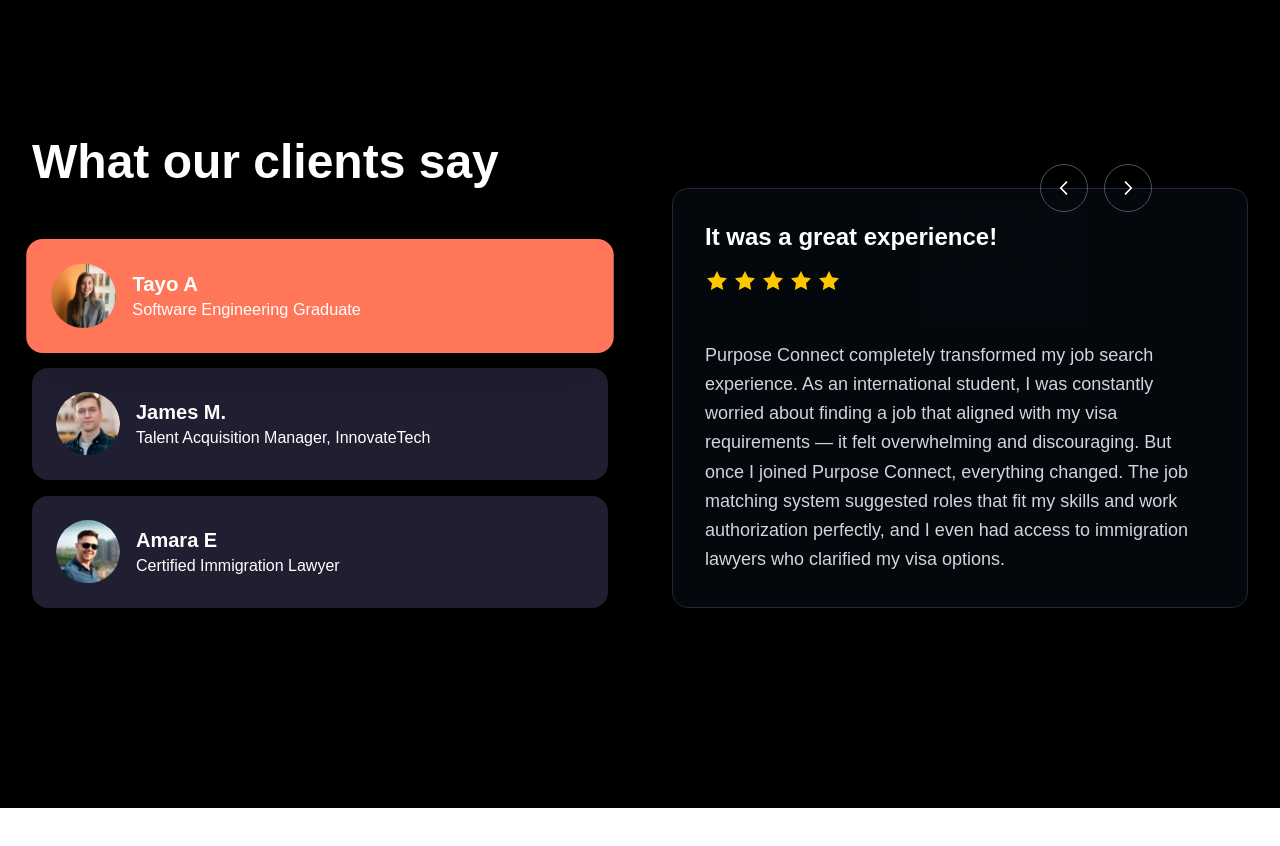
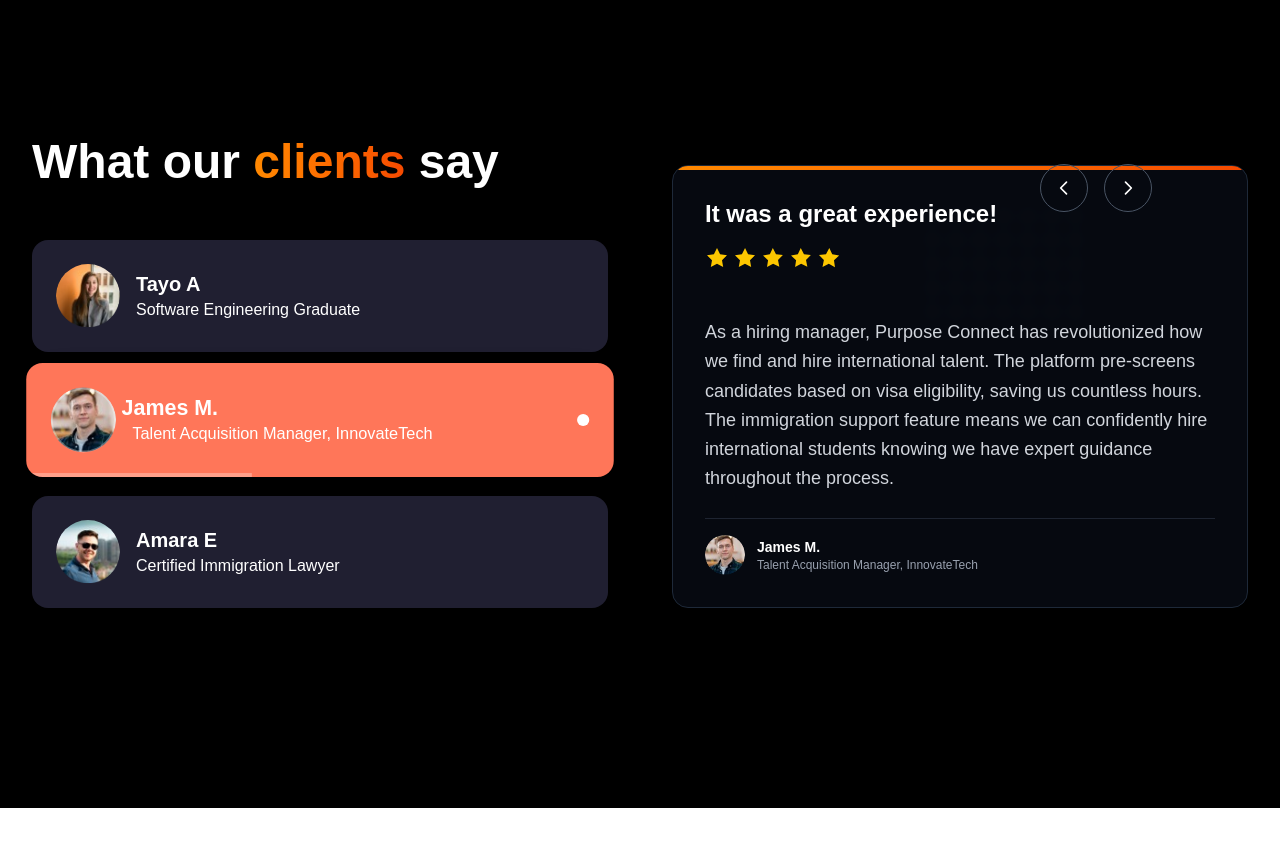
Before and after one commit to Benmore-Studio/purpose-connect, a Next.js app: page / in a window 1280 px wide. Shown: the part 7520-8366 px from the top of the page. Built offline with nearby package versions, Linux system fonts and the light colour scheme.

Commit message:
Fix animations

```diff
--- a/app/ui/home/events.tsx
+++ b/app/ui/home/events.tsx
@@ -89,7 +89,7 @@
   };
 
   return (
-    <section className="bg-white pt-10 pb-30">
+    <section className="bg-white pt-10 pb-30 px-4 lg:px-0">
       <div className="max-w-7xl mx-auto">
         {/* Header */}
         <motion.div
@@ -102,7 +102,7 @@
           <h2 className="text-4xl md:text-5xl font-bold text-gray-900 mb-4">
             Events
           </h2>
-          <p className="text-xl text-gray-600">
+          <p className="text-xl text-gray-600 ">
             Employer events, workshops, and trainings.
           </p>
         </motion.div>
--- a/app/ui/home/testimonials.tsx
+++ b/app/ui/home/testimonials.tsx
@@ -1,7 +1,7 @@
 // components/TestimonialsSection.tsx
 "use client";
 import Image from "next/image";
-import { useState, useCallback } from "react";
+import { useState, useCallback, useEffect } from "react";
 import { motion, AnimatePresence } from "framer-motion";
 
 export default function TestimonialsSection() {
@@ -14,7 +14,6 @@
       testimonial:
         "Purpose Connect completely transformed my job search experience. As an international student, I was constantly worried about finding a job that aligned with my visa requirements — it felt overwhelming and discouraging. But once I joined Purpose Connect, everything changed. The job matching system suggested roles that fit my skills and work authorization perfectly, and I even had access to immigration lawyers who clarified my visa options.",
       rating: 5,
-      cardColor: "bg-gradient-to-br from-orange-400 to-red-400",
     },
     {
       id: 2,
@@ -39,84 +38,176 @@
   ];
 
   const [activeTestimonial, setActiveTestimonial] = useState(0);
+  const [isAutoPlaying, setIsAutoPlaying] = useState(true);
+
+  // Auto-play functionality
+  useEffect(() => {
+    if (!isAutoPlaying) return;
+
+    const interval = setInterval(() => {
+      setActiveTestimonial((prev) =>
+        prev < testimonials.length - 1 ? prev + 1 : 0
+      );
+    }, 5000); // Change every 5 seconds
+
+    return () => clearInterval(interval);
+  }, [isAutoPlaying, testimonials.length]);
 
   const handlePrevious = useCallback(() => {
+    setIsAutoPlaying(false);
     setActiveTestimonial((prev) =>
       prev > 0 ? prev - 1 : testimonials.length - 1
     );
   }, [testimonials.length]);
 
   const handleNext = useCallback(() => {
+    setIsAutoPlaying(false);
     setActiveTestimonial((prev) =>
       prev < testimonials.length - 1 ? prev + 1 : 0
     );
   }, [testimonials.length]);
 
+  const handleTestimonialClick = useCallback((index: number) => {
+    setIsAutoPlaying(false);
+    setActiveTestimonial(index);
+  }, []);
+
+  // Animation variants
+  const containerVariants = {
+    hidden: { opacity: 0 },
+    visible: {
+      opacity: 1,
+      transition: {
+        staggerChildren: 0.1,
+        delayChildren: 0.2
+      }
+    }
+  };
+
+  const itemVariants = {
+    hidden: { opacity: 0, y: 30 },
+    visible: {
+      opacity: 1,
+      y: 0,
+      transition: {
+        duration: 0.6,
+        ease: "easeOut"
+      }
+    }
+  };
+
   const testimonialVariants = {
     enter: {
       opacity: 1,
       y: 0,
+      scale: 1,
       transition: {
-        duration: 0.5,
+        duration: 0.6,
         ease: "easeOut"
       }
     },
     exit: {
       opacity: 0,
-      y: 20,
+      y: -30,
+      scale: 0.95,
+      transition: {
+        duration: 0.4,
+        ease: "easeIn"
+      }
+    }
+  };
+
+  const cardVariants = {
+    inactive: {
+      scale: 1,
+      y: 0,
       transition: {
         duration: 0.3,
-        ease: "easeIn"
+        ease: "easeOut"
+      }
+    },
+    active: {
+      scale: 1.02,
+      y: -4,
+      transition: {
+        duration: 0.3,
+        ease: "easeOut"
+      }
+    },
+    hover: {
+      scale: 1.03,
+      y: -6,
+      transition: {
+        duration: 0.2,
+        ease: "easeOut"
+      }
+    }
+  };
+
+  const backgroundDotVariants = {
+    animate: {
+      scale: [1, 1.3, 1],
+      opacity: [0.3, 0.6, 0.3],
+      transition: {
+        duration: 3,
+        repeat: Infinity,
+        ease: "easeInOut"
       }
     }
   };
 
   return (
     <section className="bg-black text-white py-12 sm:py-16 md:py-20 lg:py-24 xl:py-50 relative overflow-hidden">
-      <div className="max-w-7xl mx-auto px-4 sm:px-6 lg:px-8 relative">
-        {/* Background Pattern - Hidden on mobile */}
+      <motion.div
+        className="max-w-7xl mx-auto px-4 sm:px-6 lg:px-8 relative"
+        variants={containerVariants}
+        initial="hidden"
+        whileInView="visible"
+        viewport={{ once: true, amount: 0.3 }}
+      >
+        {/* Enhanced Background Pattern */}
         <motion.div
           className="absolute top-12 sm:top-20 right-4 sm:right-20 lg:right-50 opacity-20 sm:opacity-30 hidden sm:block"
-          animate={{ opacity: [0.2, 0.4, 0.2] }}
-          transition={{ duration: 4, repeat: Infinity, ease: "easeInOut" }}
+          initial={{ opacity: 0, scale: 0.8 }}
+          animate={{ opacity: 0.3, scale: 1 }}
+          transition={{ duration: 1, delay: 0.5 }}
         >
           <div className="grid grid-cols-5 sm:grid-cols-7 gap-2 sm:gap-4">
             {Array.from({ length: 35 }, (_, i) => (
               <motion.div
                 key={i}
                 className="w-1.5 h-1.5 sm:w-2 sm:h-2 bg-gray-600 rounded-full"
-                animate={{ scale: [1, 1.2, 1] }}
-                transition={{
-                  duration: 2,
-                  repeat: Infinity,
-                  delay: i * 0.1,
-                  ease: "easeInOut"
-                }}
+                variants={backgroundDotVariants}
+                animate="animate"
+                style={{ animationDelay: `${i * 0.1}s` }}
               />
             ))}
           </div>
         </motion.div>
 
-        {/* Navigation Controls */}
+        {/* Enhanced Navigation Controls */}
         <motion.div
           className="flex justify-center sm:justify-end mb-6 sm:mb-0 sm:absolute sm:top-4 md:top-8 sm:right-16 md:right-32 space-x-3 sm:space-x-4 z-10"
-          initial={{ opacity: 0, y: -20 }}
-          whileInView={{ opacity: 1, y: 0 }}
-          viewport={{ once: true }}
-          transition={{ duration: 0.6 }}
+          variants={itemVariants}
         >
           <motion.button
             onClick={handlePrevious}
-            className="w-10 h-10 sm:w-12 sm:h-12 border border-gray-600 rounded-full flex items-center justify-center hover:border-orange-500 focus:border-orange-500 focus:outline-none transition-colors duration-200"
-            whileHover={{ scale: 1.1, borderColor: "rgb(249 115 22)" }}
+            className="w-10 h-10 sm:w-12 sm:h-12 border border-gray-600 rounded-full flex items-center justify-center focus:outline-none transition-all duration-300 hover:border-orange-400 hover:bg-orange-400/10"
+            whileHover={{
+              scale: 1.1,
+              borderColor: "rgb(249 115 22)",
+              boxShadow: "0 0 20px rgba(249, 115, 22, 0.3)"
+            }}
             whileTap={{ scale: 0.9 }}
             aria-label="Previous testimonial"
           >
-            <svg
+            <motion.svg
               className="w-4 h-4 sm:w-5 sm:h-5"
               fill="none"
               stroke="currentColor"
               viewBox="0 0 24 24"
+              whileHover={{ x: -2 }}
+              transition={{ duration: 0.2 }}
             >
               <path
                 strokeLinecap="round"
@@ -124,20 +215,27 @@
                 strokeWidth={2}
                 d="M15 19l-7-7 7-7"
               />
-            </svg>
+            </motion.svg>
           </motion.button>
+
           <motion.button
             onClick={handleNext}
-            className="w-10 h-10 sm:w-12 sm:h-12 border border-gray-600 rounded-full flex items-center justify-center hover:border-orange-400 focus:border-orange-400 focus:outline-none transition-colors duration-200"
-            whileHover={{ scale: 1.1, borderColor: "rgb(251 146 60)" }}
+            className="w-10 h-10 sm:w-12 sm:h-12 border border-gray-600 rounded-full flex items-center justify-center hover:border-orange-400 focus:border-orange-400 focus:outline-none transition-all duration-300 hover:bg-orange-400/10"
+            whileHover={{
+              scale: 1.1,
+              borderColor: "rgb(251 146 60)",
+              boxShadow: "0 0 20px rgba(251, 146, 60, 0.3)"
+            }}
             whileTap={{ scale: 0.9 }}
             aria-label="Next testimonial"
           >
-            <svg
+            <motion.svg
               className="w-4 h-4 sm:w-5 sm:h-5"
               fill="none"
               stroke="currentColor"
               viewBox="0 0 24 24"
+              whileHover={{ x: 2 }}
+              transition={{ duration: 0.2 }}
             >
               <path
                 strokeLinecap="round"
@@ -145,7 +243,7 @@
                 strokeWidth={2}
                 d="M9 5l7 7-7 7"
               />
-            </svg>
+            </motion.svg>
           </motion.button>
         </motion.div>
 
@@ -153,49 +251,75 @@
         <div className="grid grid-cols-1 lg:grid-cols-2 gap-8 sm:gap-12 lg:gap-16 items-start lg:items-end">
           {/* Left Side - Client Cards */}
           <div className="order-2 lg:order-1">
-            {/* Header */}
+            {/* Enhanced Header */}
             <motion.h2
               className="text-2xl sm:text-3xl md:text-4xl lg:text-5xl font-bold mb-6 sm:mb-8 md:mb-12 leading-tight"
-              initial={{ opacity: 0, y: 30 }}
-              whileInView={{ opacity: 1, y: 0 }}
-              viewport={{ once: true }}
-              transition={{ duration: 0.6 }}
+              variants={itemVariants}
             >
-              What our clients say
+              <motion.span
+                initial={{ opacity: 0, y: 20 }}
+                animate={{ opacity: 1, y: 0 }}
+                transition={{ duration: 0.6, delay: 0.2 }}
+              >
+                What our{" "}
+              </motion.span>
+              <motion.span
+                className="bg-gradient-to-r from-orange-400 to-orange-600 bg-clip-text text-transparent"
+                initial={{ opacity: 0, y: 20 }}
+                animate={{ opacity: 1, y: 0 }}
+                transition={{ duration: 0.6, delay: 0.4 }}
+              >
+                clients
+              </motion.span>
+              <motion.span
+                initial={{ opacity: 0, y: 20 }}
+                animate={{ opacity: 1, y: 0 }}
+                transition={{ duration: 0.6, delay: 0.6 }}
+              >
+                {" "}say
+              </motion.span>
             </motion.h2>
 
-            {/* Client Cards */}
+            {/* Enhanced Client Cards */}
             <motion.div
               className="space-y-3 sm:space-y-4"
-              initial={{ opacity: 0 }}
-              whileInView={{ opacity: 1 }}
-              viewport={{ once: true }}
-              transition={{ duration: 0.6, delay: 0.2 }}
+              variants={itemVariants}
             >
               {testimonials.map((testimonial, index) => (
                 <motion.button
                   key={testimonial.id}
-                  onClick={() => setActiveTestimonial(index)}
-                  className={`w-full text-left rounded-xl sm:rounded-2xl p-4 sm:p-6 transition-all duration-300 focus:outline-none focus:ring-2 focus:ring-orange-500 ${
+                  onClick={() => handleTestimonialClick(index)}
+                  className={`w-full text-left rounded-xl sm:rounded-2xl p-4 sm:p-6 transition-all duration-300 focus:outline-none focus:ring-2 focus:ring-orange-500 overflow-hidden relative ${
                     activeTestimonial === index
-                      ? "bg-[#FF7659] shadow-lg sm:shadow-2xl scale-[1.02]"
+                      ? "bg-[#FF7659] shadow-lg sm:shadow-2xl"
                       : "bg-[#201F31] hover:bg-[#2a2842]"
                   }`}
-                  whileHover={{
-                    scale: activeTestimonial === index ? 1.02 : 1.01,
-                    backgroundColor: activeTestimonial === index ? "#FF7659" : "#2a2842"
+                  variants={cardVariants}
+                  initial="inactive"
+                  animate={activeTestimonial === index ? "active" : "inactive"}
+                  whileHover="hover"
+                  layout
+                >
+                  {/* Animated background gradient for active card */}
+                  {activeTestimonial === index && (
+                    <motion.div
+                      className="absolute inset-0 bg-gradient-to-r from-transparent via-white/5 to-transparent"
+                      initial={{ x: "-100%" }}
+                      animate={{ x: "100%" }}
+                      transition={{
+                        duration: 2,
+                        repeat: Infinity,
+                        repeatDelay: 3,
+                        ease: "easeInOut"
                       }}
-                  whileTap={{ scale: 0.98 }}
-                  initial={{ opacity: 0, x: -50 }}
-                  whileInView={{ opacity: 1, x: 0 }}
-                  viewport={{ once: true }}
-                  transition={{ duration: 0.6, delay: index * 0.1 }}
-                >
-                  <div className="flex items-center space-x-3 sm:space-x-4">
+                    />
+                  )}
+
+                  <div className="flex items-center space-x-3 sm:space-x-4 relative z-10">
                     <motion.div
                       className="relative w-12 h-12 sm:w-16 sm:h-16 rounded-full overflow-hidden flex-shrink-0"
                       whileHover={{ scale: 1.1 }}
-                      transition={{ type: "spring", stiffness: 400 }}
+                      transition={{ duration: 0.2 }}
                     >
                       <Image
                         src={testimonial.avatar}
@@ -204,76 +328,124 @@
                         className="object-cover"
                         sizes="(max-width: 640px) 48px, 64px"
                       />
+                      {/* Active indicator ring */}
+                      {activeTestimonial === index && (
+                        <motion.div
+                          className="absolute inset-0 rounded-full border-2 border-white/30"
+                          initial={{ scale: 0.8, opacity: 0 }}
+                          animate={{ scale: 1, opacity: 1 }}
+                          transition={{ duration: 0.3 }}
+                        />
+                      )}
                     </motion.div>
+
                     <div className="flex-1 min-w-0">
-                      <h3 className="text-base sm:text-lg md:text-xl font-semibold text-white truncate">
+                      <motion.h3
+                        className="text-base sm:text-lg md:text-xl font-semibold text-white truncate"
+                        animate={activeTestimonial === index ? { scale: 1.05 } : { scale: 1 }}
+                        transition={{ duration: 0.2 }}
+                      >
                         {testimonial.name}
-                      </h3>
+                      </motion.h3>
                       <p className="text-white text-opacity-90 text-xs sm:text-sm md:text-base line-clamp-2">
                         {testimonial.title}
                       </p>
                     </div>
+
+                    {/* Active indicator */}
+                    {activeTestimonial === index && (
+                      <motion.div
+                        className="w-3 h-3 bg-white rounded-full flex-shrink-0"
+                        initial={{ scale: 0, opacity: 0 }}
+                        animate={{ scale: 1, opacity: 1 }}
+                        exit={{ scale: 0, opacity: 0 }}
+                        transition={{ duration: 0.3 }}
+                      />
+                    )}
                   </div>
+
+                  {/* Progress bar for active testimonial */}
+                  {activeTestimonial === index && isAutoPlaying && (
+                    <motion.div
+                      className="absolute bottom-0 left-0 h-1 bg-white/30 w-full"
+                      initial={{ scaleX: 0 }}
+                      animate={{ scaleX: 1 }}
+                      transition={{ duration: 5, ease: "linear" }}
+                      style={{ transformOrigin: "left" }}
+                    />
+                  )}
                 </motion.button>
               ))}
             </motion.div>
 
-            {/* Mobile Testimonial Indicators */}
+            {/* Enhanced Mobile Testimonial Indicators */}
             <motion.div
               className="flex justify-center space-x-2 mt-6 lg:hidden"
-              initial={{ opacity: 0, y: 20 }}
-              whileInView={{ opacity: 1, y: 0 }}
-              viewport={{ once: true }}
-              transition={{ duration: 0.6, delay: 0.4 }}
+              variants={itemVariants}
             >
               {testimonials.map((_, index) => (
                 <motion.button
                   key={index}
-                  onClick={() => setActiveTestimonial(index)}
-                  className={`w-2 h-2 rounded-full transition-colors duration-200 ${
-                    activeTestimonial === index ? "bg-orange-500" : "bg-gray-600"
+                  onClick={() => handleTestimonialClick(index)}
+                  className={`h-2 rounded-full transition-all duration-300 ${
+                    activeTestimonial === index
+                      ? "bg-orange-500 w-8"
+                      : "bg-gray-600 w-2 hover:bg-gray-500"
                   }`}
                   whileHover={{ scale: 1.2 }}
                   whileTap={{ scale: 0.8 }}
                   aria-label={`Go to testimonial ${index + 1}`}
+                  layout
                 />
               ))}
             </motion.div>
           </div>
 
-          {/* Right Side - Active Testimonial */}
+          {/* Right Side - Enhanced Active Testimonial */}
           <motion.div
             className="order-1 lg:order-2"
-            initial={{ opacity: 0, x: 50 }}
-            whileInView={{ opacity: 1, x: 0 }}
-            viewport={{ once: true }}
-            transition={{ duration: 0.6, delay: 0.3 }}
+            variants={itemVariants}
           >
+            <AnimatePresence mode="wait">
               <motion.div
-              className="bg-gray-900/30 backdrop-blur-sm rounded-xl sm:rounded-2xl p-6 sm:p-8 min-h-[300px] sm:min-h-[350px] lg:min-h-[400px] flex flex-col justify-between border border-gray-800"
+                key={activeTestimonial}
+                className="bg-gray-900/40 backdrop-blur-sm rounded-xl sm:rounded-2xl p-6 sm:p-8 min-h-[300px] sm:min-h-[350px] lg:min-h-[400px] flex flex-col justify-between border border-gray-800 relative overflow-hidden"
+                variants={testimonialVariants}
+                initial={{ opacity: 0, y: 30, scale: 0.95 }}
+                animate="enter"
+                exit="exit"
                 whileHover={{
-                boxShadow: "0 20px 40px -10px rgba(0,0,0,0.3)",
-                borderColor: "rgb(75 85 99)"
+                  boxShadow: "0 25px 50px -10px rgba(0,0,0,0.4)",
+                  borderColor: "rgb(75 85 99)",
+                  y: -5
                 }}
+                transition={{ duration: 0.3 }}
               >
+                {/* Animated background accent */}
+                <motion.div
+                  className="absolute top-0 left-0 w-full h-1 bg-gradient-to-r from-orange-400 to-orange-600"
+                  initial={{ scaleX: 0 }}
+                  animate={{ scaleX: 1 }}
+                  transition={{ duration: 0.8, delay: 0.2 }}
+                  style={{ transformOrigin: "left" }}
+                />
+
                 <div className="mb-4 sm:mb-6">
                   <motion.h3
                     className="text-xl sm:text-2xl font-bold mb-3 sm:mb-4 text-white"
-                  key={`title-${activeTestimonial}`}
                     initial={{ opacity: 0, y: 20 }}
                     animate={{ opacity: 1, y: 0 }}
-                  transition={{ duration: 0.5 }}
+                    transition={{ duration: 0.5, delay: 0.1 }}
                   >
                     It was a great experience!
                   </motion.h3>
 
-                {/* Star Rating */}
+                  {/* Enhanced Star Rating */}
                   <motion.div
                     className="flex space-x-1 mb-4 sm:mb-6"
-                  key={`stars-${activeTestimonial}`}
                     initial={{ opacity: 0, scale: 0.8 }}
                     animate={{ opacity: 1, scale: 1 }}
-                  transition={{ duration: 0.5, delay: 0.1 }}
+                    transition={{ duration: 0.5, delay: 0.2 }}
                   >
                     {Array.from({ length: 5 }, (_, i) => (
                       <motion.svg
@@ -281,9 +453,19 @@
                         className="w-4 h-4 sm:w-5 sm:h-5 md:w-6 md:h-6 text-yellow-400 fill-current"
                         viewBox="0 0 24 24"
                         aria-hidden="true"
-                      initial={{ opacity: 0, rotate: -180 }}
-                      animate={{ opacity: 1, rotate: 0 }}
-                      transition={{ duration: 0.5, delay: i * 0.1 }}
+                        initial={{ opacity: 0, rotate: -180, scale: 0 }}
+                        animate={{ opacity: 1, rotate: 0, scale: 1 }}
+                        transition={{
+                          duration: 0.5,
+                          delay: 0.3 + (i * 0.1),
+                          type: "spring",
+                          stiffness: 200
+                        }}
+                        whileHover={{
+                          scale: 1.2,
+                          rotate: 10,
+                          transition: { duration: 0.2 }
+                        }}
                       >
                         <path d="M12 2l3.09 6.26L22 9.27l-5 4.87 1.18 6.88L12 17.77l-6.18 3.25L7 14.14 2 9.27l6.91-1.01L12 2z" />
                       </motion.svg>
@@ -291,25 +473,48 @@
                   </motion.div>
                 </div>
 
-              {/* Testimonial Text */}
+                {/* Enhanced Testimonial Text */}
                 <div className="flex-1">
-                <AnimatePresence mode="wait">
                   <motion.p
-                    key={`testimonial-${activeTestimonial}`}
                     className="text-gray-300 text-sm sm:text-base md:text-lg leading-relaxed"
-                    variants={testimonialVariants}
                     initial={{ opacity: 0, y: 20 }}
-                    animate="enter"
-                    exit="exit"
+                    animate={{ opacity: 1, y: 0 }}
+                    transition={{ duration: 0.6, delay: 0.3 }}
                   >
                     {testimonials[activeTestimonial].testimonial}
                   </motion.p>
-                </AnimatePresence>
+                </div>
+
+                {/* Testimonial author info */}
+                <motion.div
+                  className="flex items-center mt-6 pt-4 border-t border-gray-700/50"
+                  initial={{ opacity: 0, y: 20 }}
+                  animate={{ opacity: 1, y: 0 }}
+                  transition={{ duration: 0.5, delay: 0.4 }}
+                >
+                  <div className="w-10 h-10 rounded-full overflow-hidden mr-3">
+                    <Image
+                      src={testimonials[activeTestimonial].avatar}
+                      alt={`${testimonials[activeTestimonial].name} profile`}
+                      width={40}
+                      height={40}
+                      className="object-cover w-full h-full"
+                    />
+                  </div>
+                  <div>
+                    <p className="text-white font-semibold text-sm">
+                      {testimonials[activeTestimonial].name}
+                    </p>
+                    <p className="text-gray-400 text-xs">
+                      {testimonials[activeTestimonial].title}
+                    </p>
                   </div>
                 </motion.div>
               </motion.div>
+            </AnimatePresence>
+          </motion.div>
         </div>
-      </div>
+      </motion.div>
     </section>
   );
 }
```
Lines whose indentation alone changed are shown as unchanged.
